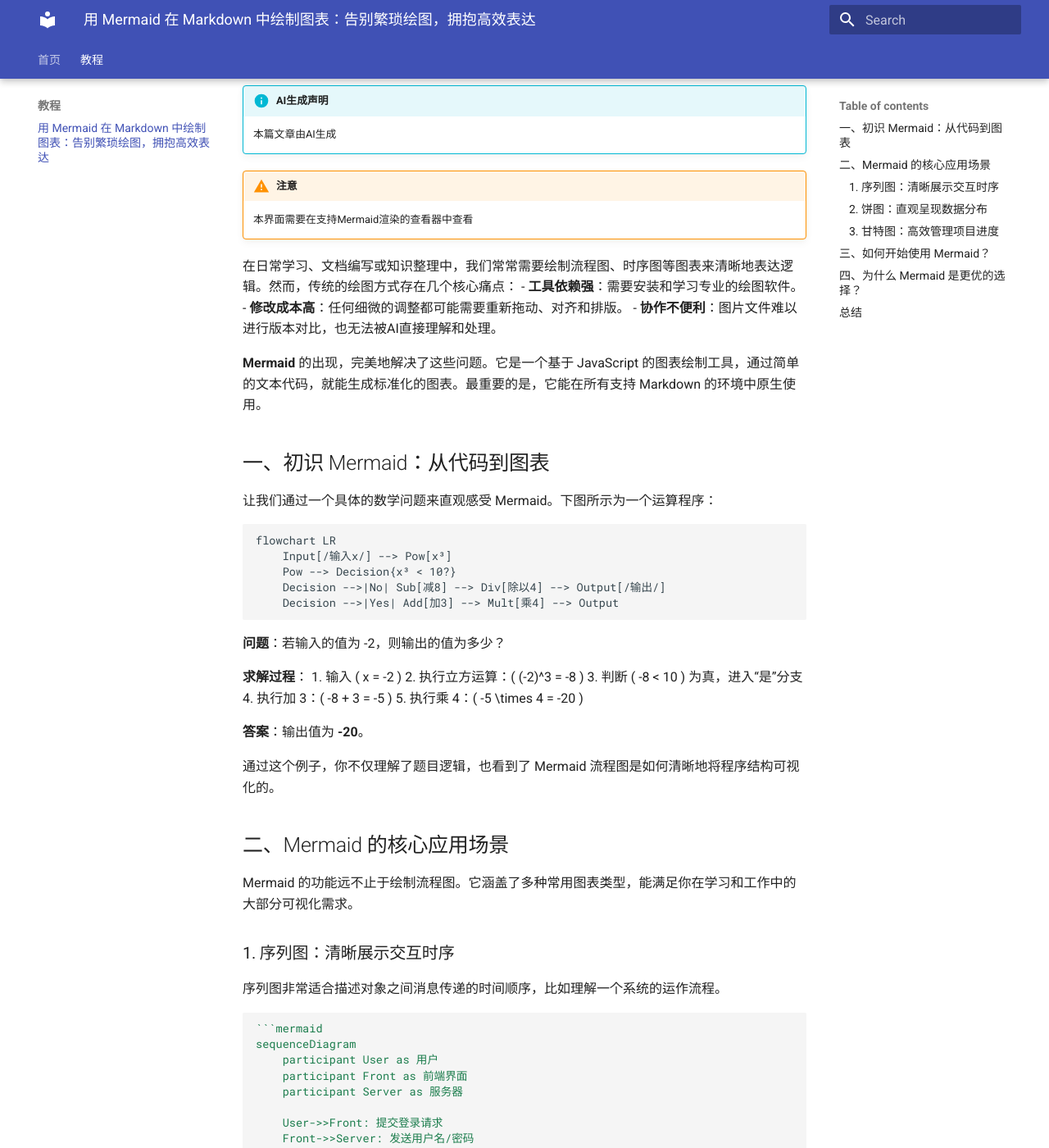
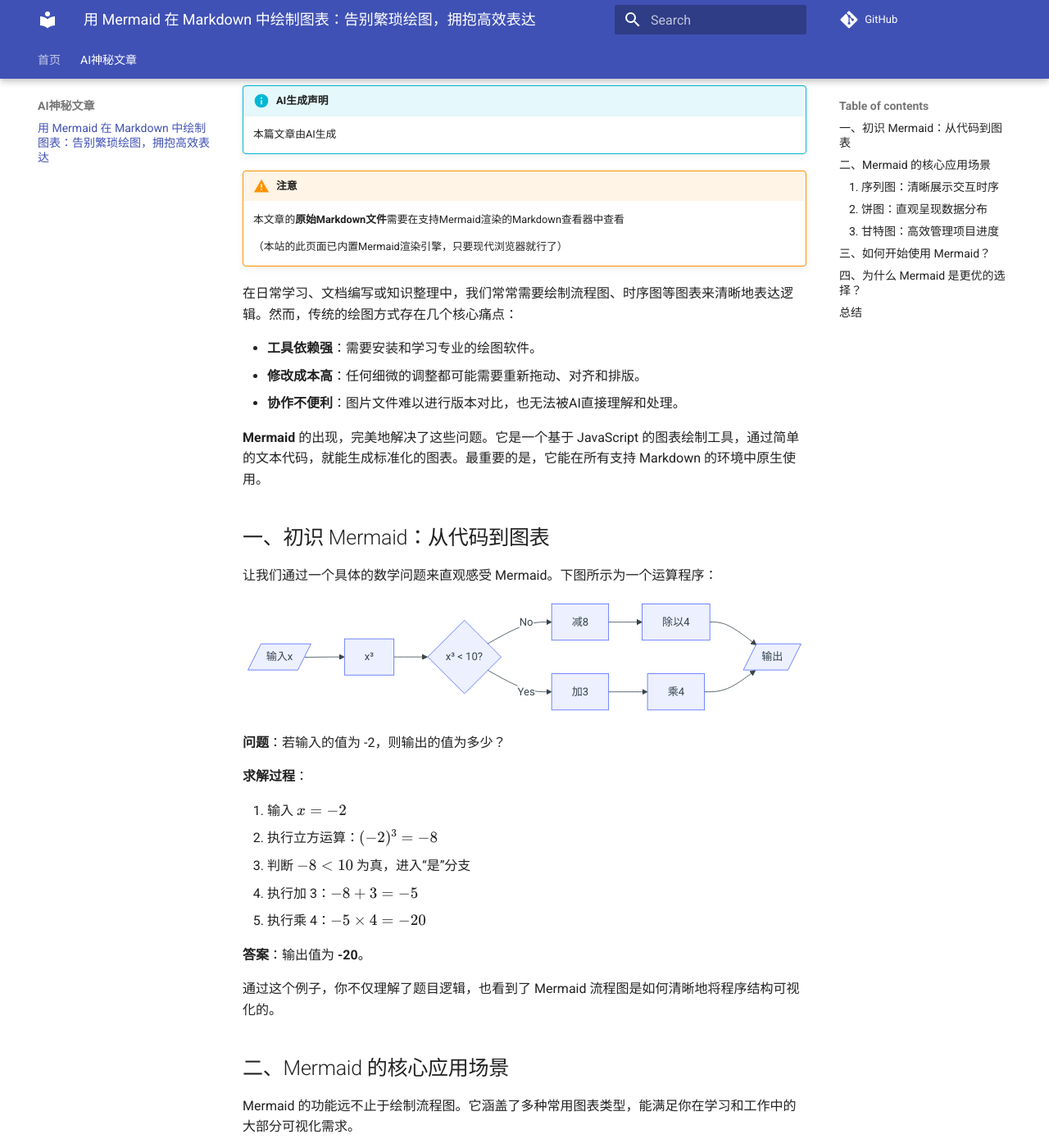
Before and after one commit to ht7813/docs, an MkDocs documentation site: the page built from docs/aigen/Mermaid.md, in a window 1280 px wide and 1400 px high, scrolled down 209 px. Shown: the whole window at 82% size. Built offline with MkDocs 1.6.1 and Material for MkDocs 9.7.7, drawn with Linux system fonts in a browser that asks for light colours; comment, search, counter and statistics services are not loaded; some of the changed text lies outside the part shown.

`````diff
--- a/docs/tutorial/Mermaid.md
+++ b/docs/aigen/Mermaid.md
@@ -4,9 +4,17 @@
     本篇文章由AI生成
 
 !!! warning "注意"
-    本界面需要在支持Mermaid渲染的查看器中查看
+    本文章的**原始Markdown文件**需要在支持Mermaid渲染的Markdown查看器中查看
+
+    （本站的此页面已内置Mermaid渲染引擎，只要现代浏览器就行了）
+
+<script type="module">
+    import mermaid from 'https://cdn.jsdelivr.net/npm/mermaid@11/dist/mermaid.esm.min.mjs';
+    mermaid.initialize({ startOnLoad: true });
+</script>
 
 在日常学习、文档编写或知识整理中，我们常常需要绘制流程图、时序图等图表来清晰地表达逻辑。然而，传统的绘图方式存在几个核心痛点：
+
 - **工具依赖强**：需要安装和学习专业的绘图软件。
 - **修改成本高**：任何细微的调整都可能需要重新拖动、对齐和排版。
 - **协作不便利**：图片文件难以进行版本对比，也无法被AI直接理解和处理。
@@ -17,17 +25,18 @@
 
 让我们通过一个具体的数学问题来直观感受 Mermaid。下图所示为一个运算程序：
 
-```mermaid
+<pre class="mermaid">
 flowchart LR
     Input[/输入x/] --> Pow[x³]
     Pow --> Decision{x³ < 10?}
     Decision -->|No| Sub[减8] --> Div[除以4] --> Output[/输出/]
     Decision -->|Yes| Add[加3] --> Mult[乘4] --> Output
-```
+</pre>
 
 **问题**：若输入的值为 -2，则输出的值为多少？
 
 **求解过程**：
+
 1.  输入 \( x = -2 \)
 2.  执行立方运算：\( (-2)^3 = -8 \)
 3.  判断 \( -8 < 10 \) 为真，进入“是”分支
@@ -60,7 +69,7 @@ sequenceDiagram
 ```
 ````
 
-```mermaid
+<pre class="mermaid">
 sequenceDiagram
     participant User as 用户
     participant Front as 前端界面
@@ -70,7 +79,7 @@ sequenceDiagram
     Front->>Server: 发送用户名/密码
     Server-->>Front: 返回验证结果
     Front-->>User: 显示登录成功
-```
+</pre>
 
 ### 2. 饼图：直观呈现数据分布
 
@@ -86,13 +95,13 @@ pie title 学生每日学习时间分布
 ```
 ````
 
-```mermaid
+<pre class="mermaid">
 pie title 学生每日学习时间分布
     "课堂学习" : 6
     "作业复习" : 3
     "课外阅读" : 1.5
     "自主探究" : 1
-```
+</pre>
 
 ### 3. 甘特图：高效管理项目进度
 
@@ -112,7 +121,7 @@ gantt
 ```
 ````
 
-```mermaid
+<pre class="mermaid">
 gantt
     title 课程论文撰写计划
     dateFormat YYYY-MM-DD
@@ -122,7 +131,7 @@ gantt
     section 论文撰写
     初稿写作 :crit, 2025-06-01, 7d
     修改与定稿 :2025-06-08, 5d
-```
+</pre>
 
 ## 三、如何开始使用 Mermaid？
 
--- /dev/null
+++ b/docs/javascripts/mathjax.js
@@ -0,0 +1,19 @@
+window.MathJax = {
+  tex: {
+    inlineMath: [["\\(", "\\)"]],
+    displayMath: [["\\[", "\\]"]],
+    processEscapes: true,
+    processEnvironments: true
+  },
+  options: {
+    ignoreHtmlClass: ".*|",
+    processHtmlClass: "arithmatex"
+  }
+};
+
+document$.subscribe(() => {
+  MathJax.startup.output.clearCache()
+  MathJax.typesetClear()
+  MathJax.texReset()
+  MathJax.typesetPromise()
+})
--- a/mkdocs.yml
+++ b/mkdocs.yml
@@ -1,7 +1,10 @@
 site_name: My Docs
-site_url: https://mydocs.local
+site_url: https://ht7813.github.io/docs
+repo_url: https://github.com/ht7813/docs
 theme:
   name: material
+  icon:
+    repo: fontawesome/brands/git-alt
   features:
     - navigation.tabs
     - navigation.tabs.sticky
@@ -11,7 +14,13 @@ markdown_extensions:
   - admonition
   - pymdownx.details
   - pymdownx.superfences
+  - pymdownx.arithmatex:
+      generic: true
+extra_javascript:
+  - javascripts/mathjax.js
+  - https://unpkg.com/mathjax@3/es5/tex-mml-chtml.js
 nav:
   - index.md
-  - 教程:
-    - tutorial/Mermaid.md
+  - AI神秘文章:
+    - aigen/Mermaid.md
+copyright: This page is licensed under <a href="https://creativecommons.org/licenses/by-nc-sa/4.0">CC BY-NC-SA 4.0</a>
`````
